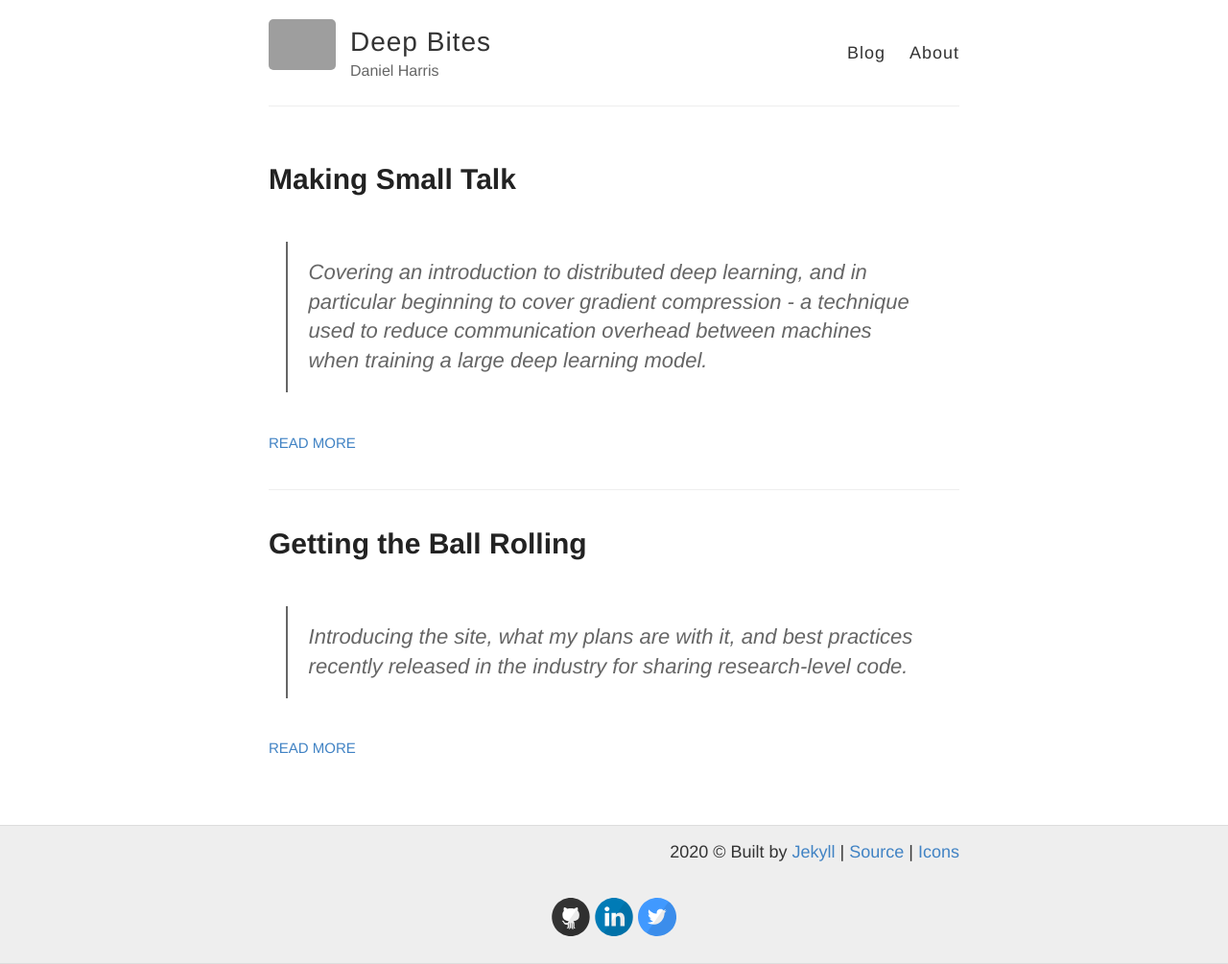
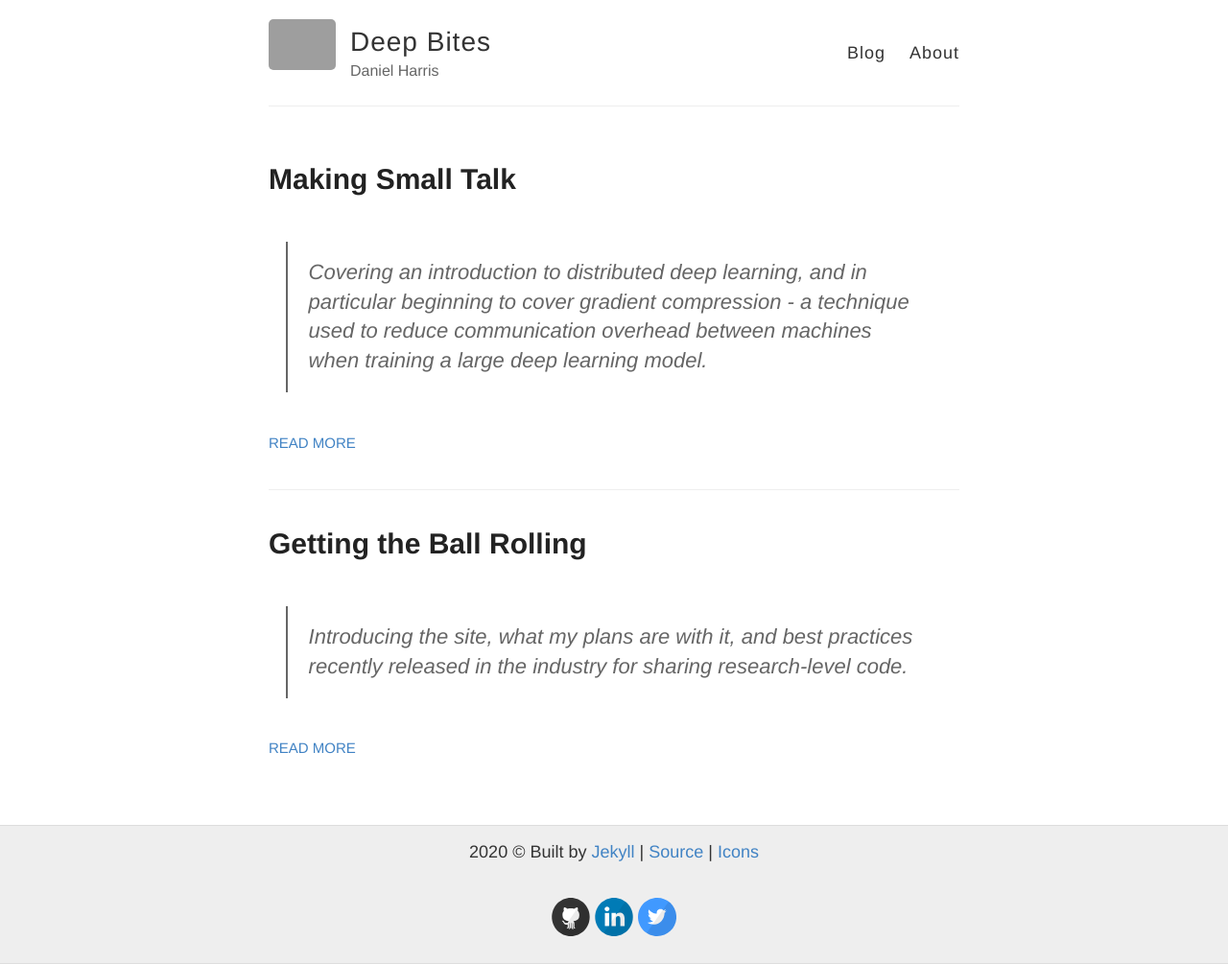
Before and after one commit to D-J-Harris/d-j-harris.github.io, a Jekyll site: the page built from index.md, in a window 1280 px wide. Shown: the whole page at 96% size. Built offline with Jekyll 4.4.1, drawn with Linux system fonts in a browser that asks for light colours; nearby versions of some CDN libraries; grey boxes are pictures that could not be loaded.

Commit message:
footer centre

```diff
--- a/_layouts/default.html
+++ b/_layouts/default.html
@@ -41,7 +41,7 @@
     <div class="wrapper-footer">
       <div class="container">
 
-        <p align="right">
+        <p align="center">
           2020 &copy; Built by <a href="https://jekyllrb.com/" target="_blank">Jekyll</a> |
           <a href="https://github.com/D-J-Harris/d-j-harris.github.io" target="_blank">Source</a> |
           <a href="https://www.flaticon.com/authors/freepik" title="Freepik">Icons</a>
```
